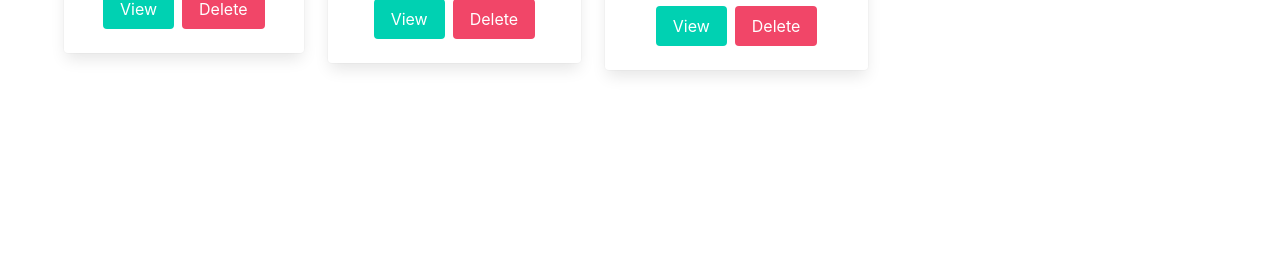
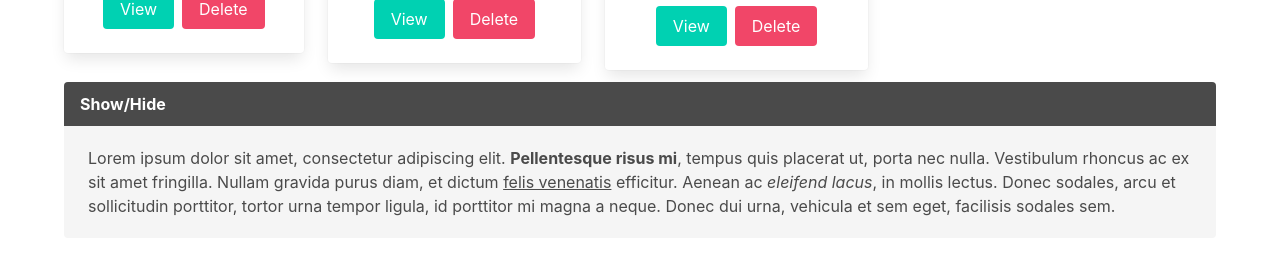
Before and after one commit to satishgupta07/Angular, an Angular app: page / in a window 1280 px wide. Shown: the part 442-696 px from the top of the page. Built offline with nearby package versions, Linux system fonts and the light colour scheme.

Commit message:
ngIf | show/hide
Signed-off-by: Satish Kumar <satish.kumar06@nagarro.com>

```diff
--- a/src/app/built-in-directives/built-in-directives-demo/built-in-directives-demo.component.html
+++ b/src/app/built-in-directives/built-in-directives-demo/built-in-directives-demo.component.html
@@ -1 +1,6 @@
 <ngr-topic-ng-for></ngr-topic-ng-for>
+<div class="columns">
+  <div class="column">
+    <ngr-topic-show-hide></ngr-topic-show-hide>
+  </div>
+</div>
--- a/src/app/built-in-directives/built-in-directives.module.ts
+++ b/src/app/built-in-directives/built-in-directives.module.ts
@@ -3,11 +3,12 @@ import { CommonModule } from '@angular/common';
 import { BuiltInDirectivesDemoComponent } from './built-in-directives-demo/built-in-directives-demo.component';
 import { UserCardComponent } from './user-card/user-card.component';
 import { TopicNgForComponent } from './topic-ng-for/topic-ng-for.component';
+import { TopicShowHideComponent } from './topic-show-hide/topic-show-hide.component';
 
 
 
 @NgModule({
-  declarations: [BuiltInDirectivesDemoComponent, UserCardComponent, TopicNgForComponent],
+  declarations: [BuiltInDirectivesDemoComponent, UserCardComponent, TopicNgForComponent, TopicShowHideComponent],
   imports: [
     CommonModule
   ],
--- a/src/app/built-in-directives/topic-ng-for/topic-ng-for.component.css
+++ b/src/app/built-in-directives/topic-ng-for/topic-ng-for.component.css
@@ -0,0 +1,5 @@
+.no-users {
+    font-size: 20px;
+    background-color: yellow;
+    padding: 10px;
+  }
--- /dev/null
+++ b/src/app/built-in-directives/topic-show-hide/topic-show-hide.component.css
@@ -0,0 +1,3 @@
+.message-header {
+    cursor: pointer;
+  }
--- /dev/null
+++ b/src/app/built-in-directives/topic-show-hide/topic-show-hide.component.html
@@ -0,0 +1,14 @@
+<article class="message">
+    <div class="message-header" (click)="toggleMessageBody()">
+      <p>Show/Hide</p>
+    </div>
+    <div class="message-body" *ngIf="shouldShowMesageBody">
+      Lorem ipsum dolor sit amet, consectetur adipiscing elit.
+      <strong>Pellentesque risus mi</strong>, tempus quis placerat ut, porta nec
+      nulla. Vestibulum rhoncus ac ex sit amet fringilla. Nullam gravida purus
+      diam, et dictum <a>felis venenatis</a> efficitur. Aenean ac
+      <em>eleifend lacus</em>, in mollis lectus. Donec sodales, arcu et
+      sollicitudin porttitor, tortor urna tempor ligula, id porttitor mi magna a
+      neque. Donec dui urna, vehicula et sem eget, facilisis sodales sem.
+    </div>
+  </article>
--- /dev/null
+++ b/src/app/built-in-directives/topic-show-hide/topic-show-hide.component.ts
@@ -0,0 +1,18 @@
+import { Component, OnInit } from '@angular/core';
+
+@Component({
+  selector: 'ngr-topic-show-hide',
+  templateUrl: './topic-show-hide.component.html',
+  styleUrls: ['./topic-show-hide.component.css']
+})
+export class TopicShowHideComponent implements OnInit {
+  shouldShowMesageBody = true;
+
+  constructor() {}
+
+  ngOnInit(): void {}
+
+  toggleMessageBody() {
+    this.shouldShowMesageBody = !this.shouldShowMesageBody;
+  }
+}
```
Also changed, not shown: 1 other file (tests, documents, lock files or other folders).
